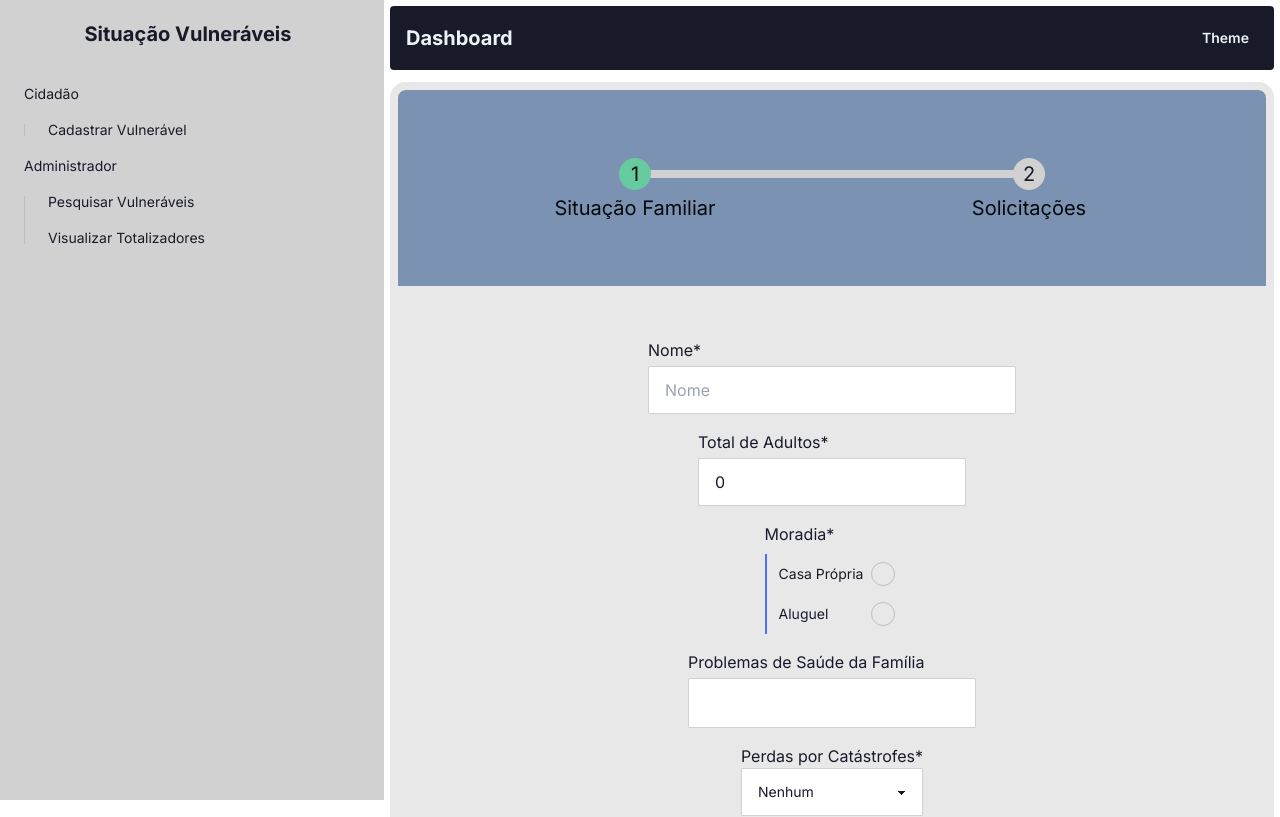
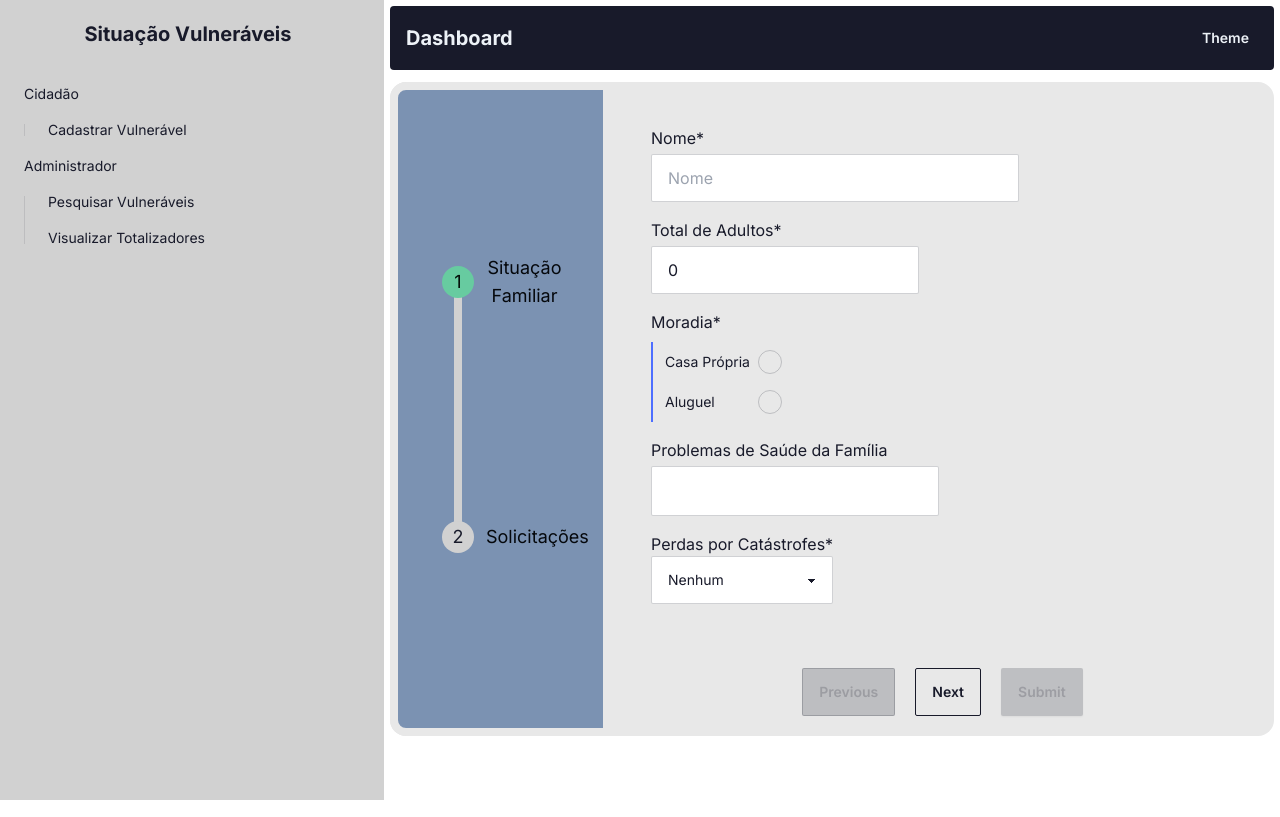
Before and after one commit to Luks17/atendimento-vulneravel, a Next.js app: page /dashboard/cadastrar-vulneravel in a window 1280 px wide. Shown: the top 817 px of the page. Built offline with nearby package versions, Linux system fonts and the light colour scheme.

Commit message:
Refactored a lot of form code, now it's cool

```diff
--- a/src/app/dashboard/cadastrar-vulneravel/page.tsx
+++ b/src/app/dashboard/cadastrar-vulneravel/page.tsx
@@ -20,6 +20,8 @@ import {
   PerdasCatastrofesEnum,
 } from "@/database/models/Vulneravel";
 import { submitVulneravel } from "@/app/actions/VulneraveisActions";
+import FormContainer from "@/app/ui/dashboard/FormContainer";
+import FormCarousel from "@/app/ui/dashboard/FormCarousel";
 
 function CadastrarVulneravel() {
   const [currentSection, setCurrentSection] = useState(0);
@@ -67,7 +69,7 @@ function CadastrarVulneravel() {
           : currentSection - 1;
 
         document
-          .querySelector(`#section-${newCurrentSection}`)
+          .querySelector(`#form-carousel-section-${newCurrentSection}`)
           ?.scrollIntoView();
 
         setCurrentSection(newCurrentSection);
@@ -88,20 +90,8 @@ function CadastrarVulneravel() {
   }
 
   return (
-    <div className="w-full bg-base-200 rounded-2xl form-control">
-      <ul className="steps border-8 border-base-200 bg-secondary rounded-t-2xl px-10 py-16 text-xl">
-        {sections.map((section, i) => (
-          <li
-            key={i}
-            className={`step text-secondary-content ${currentSection >= i && "step-accent"}`}
-          >
-            {section.label}
-          </li>
-        ))}
-      </ul>
-
+    <FormContainer currentSection={currentSection} sections={sections}>
       <form
-        className="p-10 form-control"
         onSubmit={handleSubmit((data) => {
           submitVulneravel(data)
             .then(() => outputChange(true, "Success"))
@@ -122,11 +112,8 @@ function CadastrarVulneravel() {
           </button>
           <span />
         </div>
-        <div className="carousel my-auto py-1 w-full overflow-x-hidden">
-          <section
-            className="carousel-item w-full items-center flex-col gap-y-4"
-            id="section-0"
-          >
+        <FormCarousel.Root>
+          <FormCarousel.Section id={0}>
             <Input
               register={register("nome")}
               label="Nome"
@@ -181,21 +168,18 @@ function CadastrarVulneravel() {
               label="Perdas por Catástrofes"
               error={errors.perdas_catastrofes}
             />
-          </section>
-          <section
-            className="carousel-item w-full flex-col items-center gap-y-4"
-            id="section-1"
-          >
+          </FormCarousel.Section>
+          <FormCarousel.Section id={1}>
             <RadioGroup
               register={register("cesta_basica")}
               enumOptions={enumEntries(BinaryOptionsEnum)}
               label="Solicitar Cesta Básica?"
               error={errors.cesta_basica}
             />
-          </section>
-        </div>
+          </FormCarousel.Section>
+        </FormCarousel.Root>
 
-        <div className="w-full flex gap-x-5 mt-16 justify-center">
+        <div className="w-full flex gap-x-5 my-5 justify-center">
           <button
             className="btn btn-outline"
             onClick={(e) => changeSection(e, false)}
@@ -219,7 +203,7 @@ function CadastrarVulneravel() {
           </button>
         </div>
       </form>
-    </div>
+    </FormContainer>
   );
 }
 
--- /dev/null
+++ b/src/app/ui/dashboard/FormCarousel.tsx
@@ -0,0 +1,27 @@
+import React from "react";
+
+function FormCarousel({ children }: { children: React.ReactNode }) {
+  return <div className="carousel py-1 w-full">{children}</div>;
+}
+
+function CarouselSection({
+  children,
+  id,
+}: {
+  children: React.ReactNode;
+  id: number;
+}) {
+  return (
+    <section
+      className="carousel-item w-full"
+      id={`form-carousel-section-${id}`}
+    >
+      <div className="flex flex-col items-start gap-y-4 p-10">{children}</div>
+    </section>
+  );
+}
+
+export default {
+  Root: FormCarousel,
+  Section: CarouselSection,
+};
--- /dev/null
+++ b/src/app/ui/dashboard/FormContainer.tsx
@@ -0,0 +1,30 @@
+import React from "react";
+
+interface Props {
+  children: React.ReactNode;
+  currentSection: number;
+  sections: readonly { label: string }[];
+}
+
+function FormContainer({ children, currentSection, sections }: Props) {
+  return (
+    <div className="w-full bg-base-200 rounded-2xl form-control lg:grid lg:grid-cols-4">
+      <ul
+        className="steps lg:steps-vertical border-8 border-base-200 bg-secondary max-lg:rounded-t-2xl
+        lg:rounded-l-2xl px-10 py-16 text-sm sm:text-lg lg:col-span-1"
+      >
+        {sections.map((section, i) => (
+          <li
+            key={i}
+            className={`step text-secondary-content ${currentSection >= i && "step-accent"}`}
+          >
+            {section.label}
+          </li>
+        ))}
+      </ul>
+      <div className="lg:col-span-3">{children}</div>
+    </div>
+  );
+}
+
+export default FormContainer;
--- a/src/app/ui/form/uncontrolled/Input.tsx
+++ b/src/app/ui/form/uncontrolled/Input.tsx
@@ -19,7 +19,7 @@ export default function Input({
   error?: FieldError;
 }) {
   return (
-    <div className="form-control w-full items-center">
+    <div className="form-control w-full">
       <label className="form-control w-fit">
         <span>{label + (required ? "*" : "")}</span>
         <input
```
